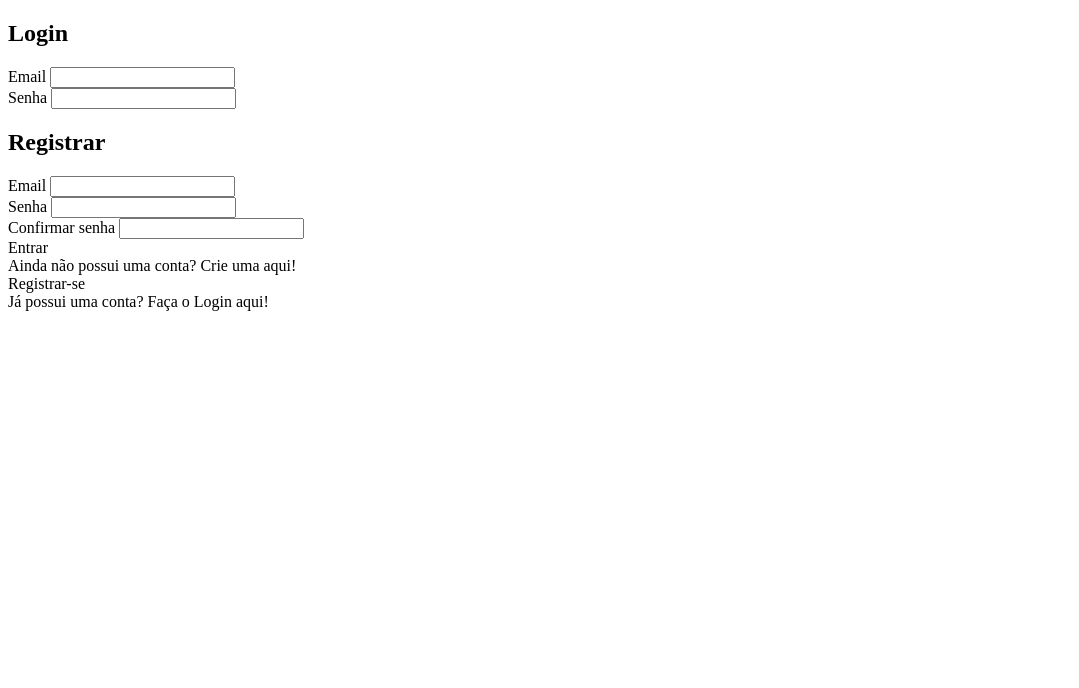
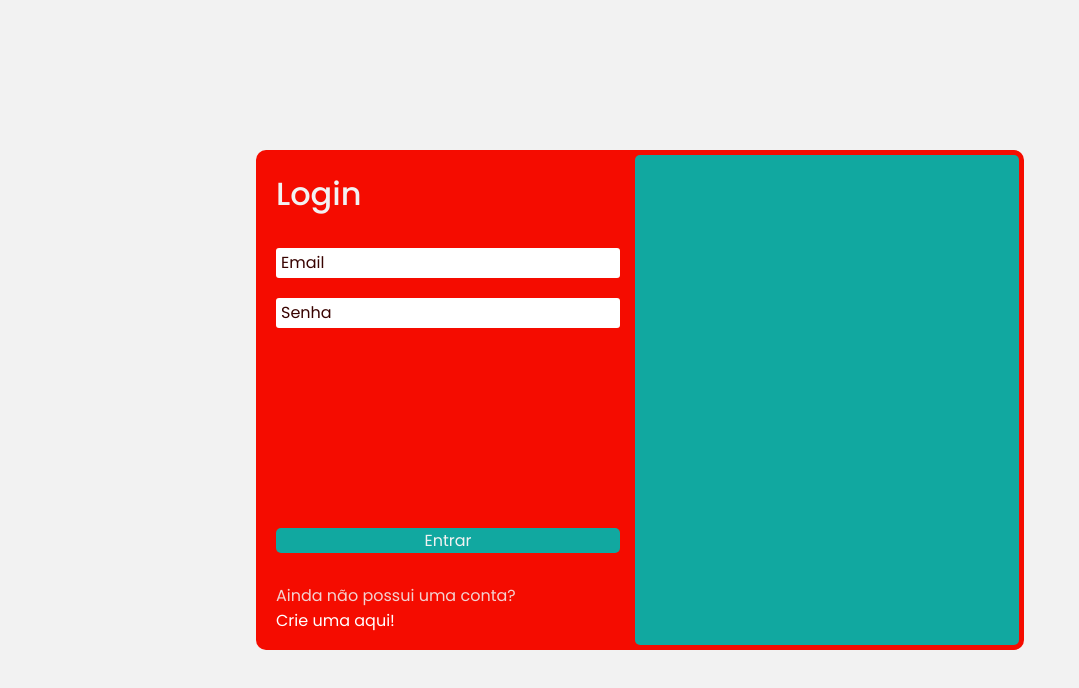
Before and after one commit to frcelipe7/login_registro, a plain HTML site: page index.html in a window 1280 px wide. Shown: the whole page, without its empty margins (0-1079 px from the left). Drawn offline with Linux system fonts and the light colour scheme.

Commit message:
css login

```diff
--- a/index.html
+++ b/index.html
@@ -5,48 +5,57 @@
     <meta http-equiv="X-UA-Compatible" content="IE=edge">
     <meta name="viewport" content="width=device-width, initial-scale=1.0">
     <title>Login</title>
+
+    <link rel="stylesheet" href="style.css">
 </head>
 <body>
     <div class="content">
         <div class="block">
-            <div class="login">
-                <h2>Login</h2>
+            <div class="login form">
+                <h1>Login</h1>
+                <form>
                     <div class="line">
-                    <label for="email">Email</label>
-                    <input type="email" id="email">
+                        <input type="email" id="email_login" placeholder=" " autocomplete="email">
+                        <label for="email_login">Email</label>
                     </div>
                     <div class="line">
-                    <label for="senha">Senha</label>
-                    <input type="text" id="senha">
+                        <input type="password" id="senha_login" placeholder=" " autocomplete="current-password">
+                        <label for="senha_login">Senha</label>
+                    </div>
+                    <div class="to_login buttons">
+                        <button class="login_button">Entrar</button>
+                        <div class="chamar_register">
+                            Ainda não possui uma conta?<br>
+                            <span class="crie">Crie uma aqui!</span>
                         </div>
                     </div>
+                </form>
+            </div>
 
-            <div class="registrar">
-                <h2>Registrar</h2>
+            <div class="say_hello">
+
+            </div>
+
+            <div class="registrar form">
+                <h1>Registrar</h1>
+                <form>
                     <div class="line">
-                    <label for="email">Email</label>
-                    <input type="email" id="email">
+                        <input type="email" id="email_register">
+                        <label for="email_register">Email</label>
                     </div>
                     <div class="line">
-                    <label for="senha">Senha</label>
-                    <input type="password" id="senha">
+                        <input type="password" id="senha_register">
+                        <label for="senha_register">Senha</label>
                     </div>
                     <div class="line">
                         <label for="confirmar_senha">Confirmar senha</label>
                         <input type="password" id="confirmar_senha">
                     </div>
-            </div>
-
-            <div class="buttons">
-                <div class="to_login">
-                    <div class="login_button">Entrar</div>
-                    <div class="chamar_register">Ainda não possui uma conta? <span>Crie uma aqui!</span></div>
-                </div>
-
-                <div class="to_register">
+                    <div class="to_register buttons">
                         <div class="register_button">Registrar-se</div>
                         <div class="chamar_login">Já possui uma conta? <span>Faça o Login aqui!</span></div>
                     </div>
+                </form>
             </div>
         </div>
     </div>
--- /dev/null
+++ b/style.css
@@ -0,0 +1,105 @@
+@import url('https://fonts.googleapis.com/css?family=Poppins:400,500,600,700,800,900&display=swap');
+
+* {
+    padding: 0%; margin: 0%;
+    box-sizing: border-box;
+    font-family: 'Poppins', sans-serif; font-weight: 400;
+}
+
+.content {
+    width: 100vw; height: 100vh;
+    display: flex; align-items: center;
+    justify-content: center;
+    background-color: #F2F2F2;
+}
+
+.block {
+    background-color: #F50C00;
+    height: 500px; width: 60vw;
+    border-radius: 10px;
+    color: #380300;
+    position: relative;
+}
+
+.block .form {
+    width: 50%;
+    height: 80%;
+    padding: 20px;
+}
+
+.block .form form {
+    position: relative;
+    height: 100%; width: 100%;
+}
+
+.block .form h1 {
+    font-weight: 500;
+    color: #F2F2F2;
+    margin-bottom: 30px;
+}
+
+.block .line {
+    margin-top: 20px;
+    position: relative;
+}
+
+.block .line label {
+    position: absolute;
+    top: 2px; left: 5px;
+    transition: .4s;
+    color: #380300;
+}
+
+.block .line input {
+    width: 100%; height: 30px;
+    border-radius: 3px;
+    border: none;
+    outline: none; padding: 5px;
+}
+
+.block .line input:focus ~ label {
+    top: -17px; font-size: 10pt;
+    color: #ffffff; left: 0px;
+}
+
+.block .line input:not(:placeholder-shown) ~ label {
+    top: -17px; font-size: 10pt;
+    color: #ffffff; left: 0px;
+}
+
+form .buttons {
+    position: absolute; bottom: -20px;
+    height: 100px; width: 100%;
+}
+
+form .buttons button {
+    background-color: #11A8A0;
+    border: none; border-radius: 5px;
+    width: 100%; font-size: 12pt;
+    color: #f2f2f2; cursor: pointer;
+    margin-bottom: 30px;
+}
+
+form .buttons .chamar_register {
+    color: #f2f2f2db;
+}
+
+form .buttons span.crie {
+    width: auto; height: auto;
+    font-size: 12pt;
+    color: #fff;
+    cursor: pointer;
+}
+
+
+.block .say_hello {
+    width: 50%; height: 490px;
+    background-color: #11A8A0;
+    top: 0; right: 0; position: absolute;
+    margin: 5px; border-radius: 5px;
+}
+
+
+
+
+.registrar, .to_register {display: none;}
```
Lines whose indentation alone changed are shown as unchanged.
